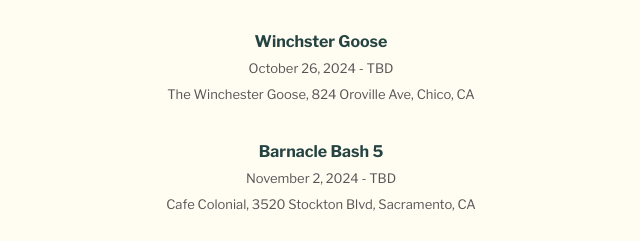
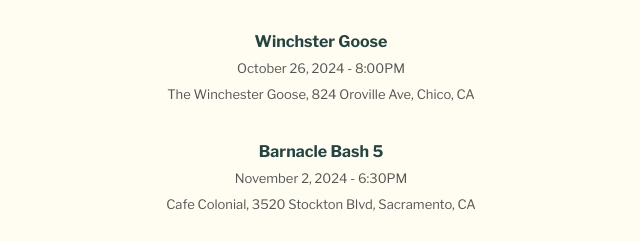
Before and after one commit to adamofmoore/thebadbarnacles, a Gatsby site: page / in a window 1280 px wide. Shown: the part 1571-1812 px from the top of the page, 319-959 px from the left. Built offline with nearby package versions, Linux system fonts and the light colour scheme; Gatsby itself is replaced by a stand-in of ours.

Commit message:
Update index.js

```diff
--- a/src/pages/index.js
+++ b/src/pages/index.js
@@ -45,14 +45,14 @@
                 />
                  <Show
                     date="October 26, 2024"
-                    time="TBD"
+                    time="8:00PM"
                     showTitle="Winchster Goose"
                     venue="The Winchester Goose"
                     address="824 Oroville Ave, Chico, CA"
                 />
                  <Show
                     date="November 2, 2024"
-                    time="TBD"
+                    time="6:30PM"
                     showTitle="Barnacle Bash 5"
                     venue="Cafe Colonial"
                     address="3520 Stockton Blvd, Sacramento, CA"
```
